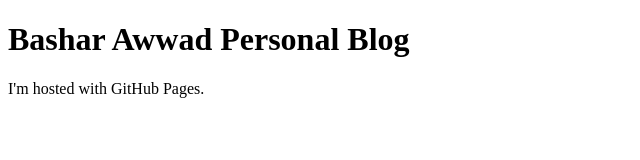
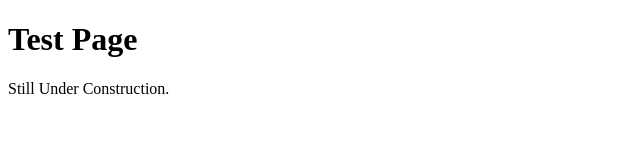
Before and after one commit to basharawwad/basharawwad.github.io, a plain HTML site: page index.html in a window 1280 px wide. Shown: the whole page, without its empty margins (0-640 px from the left). Drawn offline with Linux system fonts and the light colour scheme.

Commit message:
Update index.html

```diff
--- a/index.html
+++ b/index.html
@@ -1,7 +1,7 @@
 <!DOCTYPE html>
 <html>
 <body>
-<h1>Bashar Awwad Personal Blog</h1>
-<p>I'm hosted with GitHub Pages.</p>
+<h1>Test Page</h1>
+<p>Still Under Construction.</p>
 </body>
 </html>
```
